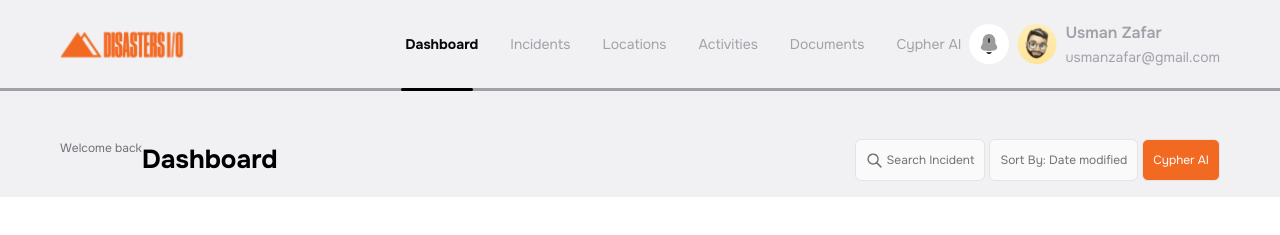
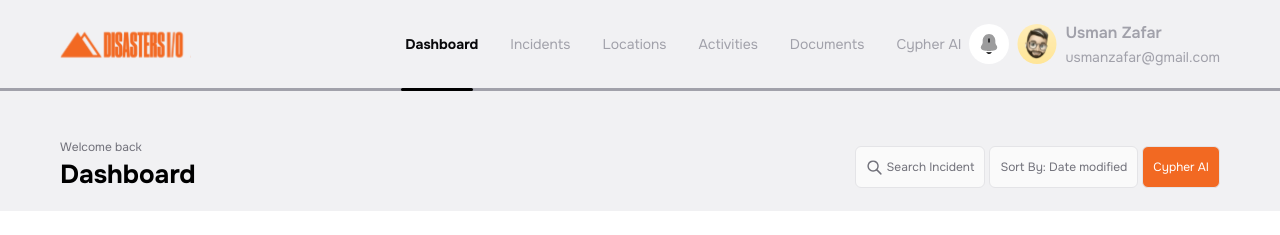
Before and after one commit to socratesssss/Disaster-Website, a React (Vite) app: page / in a window 1280 px wide. Shown: the top 235 px of the page. Built offline with nearby package versions, Linux system fonts and the light colour scheme; grey boxes are pictures that could not be loaded.

Commit message:
small Problem

```diff
--- a/src/Component/Common/NavBottom.jsx
+++ b/src/Component/Common/NavBottom.jsx
@@ -12,7 +12,7 @@ function NavBottom({ children }) {
     return (
         <div className='md:pt-6 lg:pt-8 pb-4 bg-[#F1F1F3]'>
             <Container className="flex justify-between gap-2 items-center">
-                <div className='hidden lg:flex'>
+                <div className='hidden lg:flex flex-col'>
                     {/* ✅ Show welcome message when on home page */}
                     {location.pathname === "/" ? (
                        <Peragrap >Welcome back</Peragrap>
```
